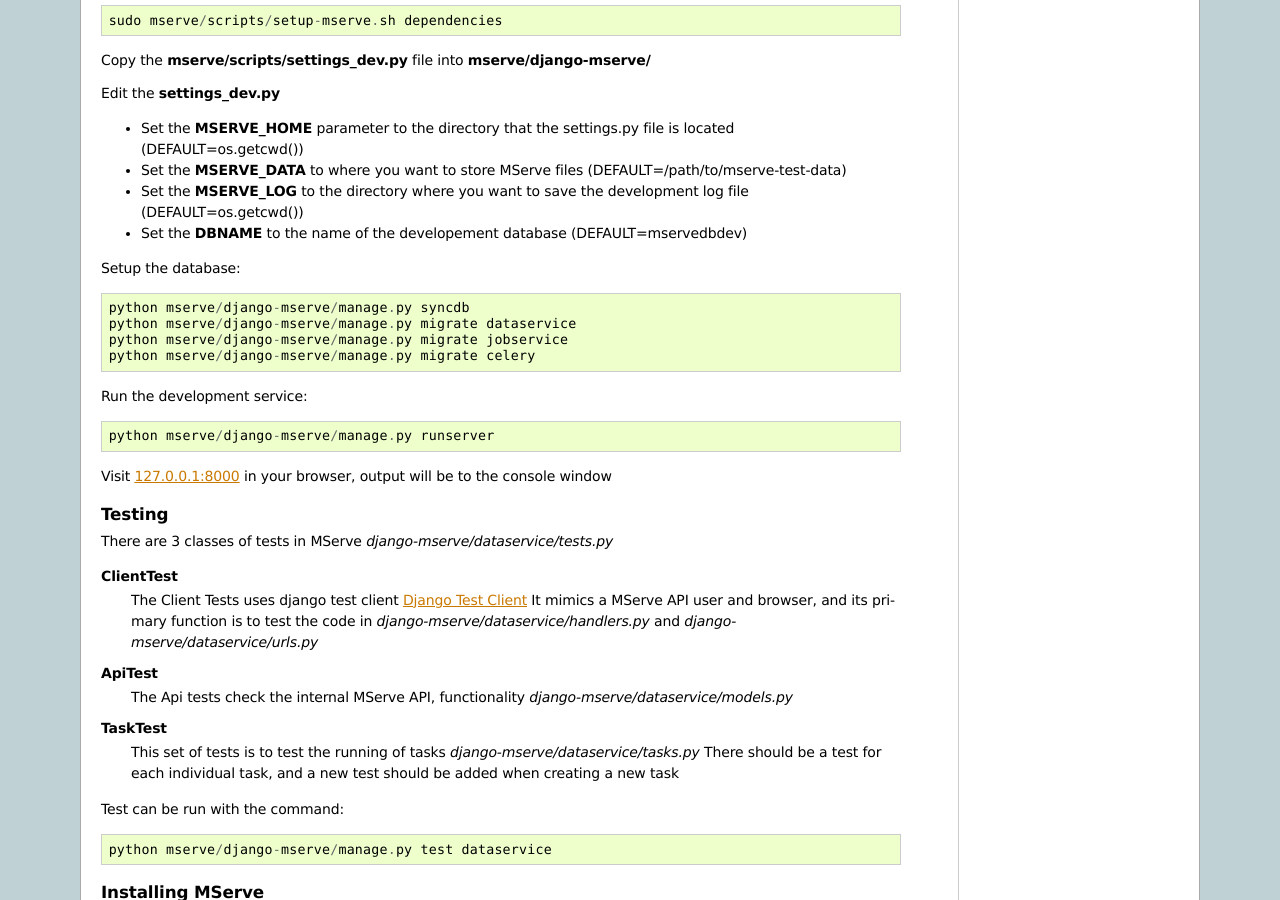
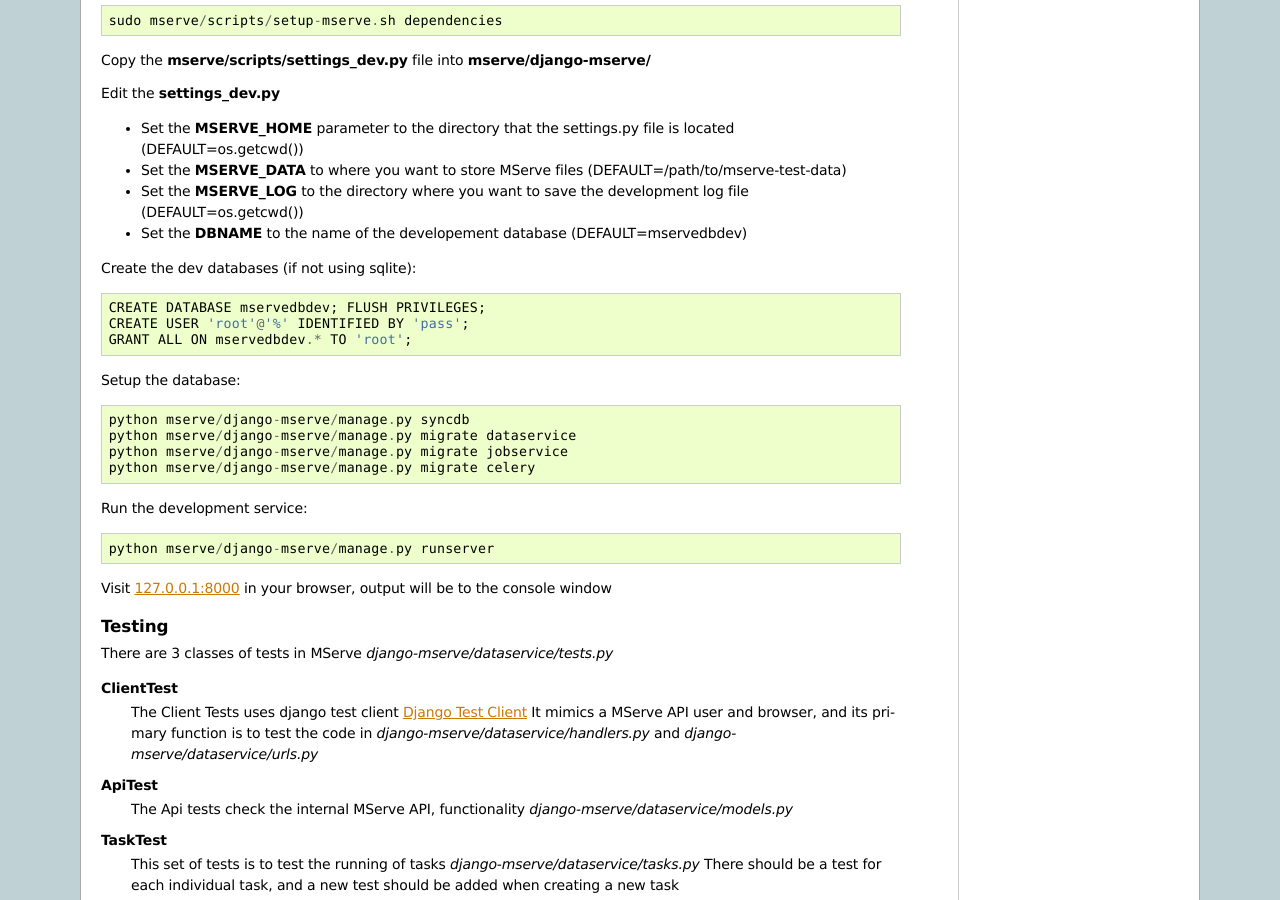
Before and after one commit to mmcardle/MServe, a Sphinx documentation site: the page built from docs/developing.rst, in a window 1280 px wide and 900 px high, scrolled down 5944 px. Built offline with Sphinx 7.4.7, drawn with Linux system fonts in a browser that asks for light colours.

Commit message:
Added creation of mservedbdev

```diff
--- a/docs/developing.rst
+++ b/docs/developing.rst
@@ -254,6 +254,12 @@
 * Set the **MSERVE_LOG** to the directory where you want to save the development log file (DEFAULT=os.getcwd())
 * Set the **DBNAME** to the name of the developement database (DEFAULT=mservedbdev)
 
+Create the dev databases (if not using sqlite)::
+
+ CREATE DATABASE mservedbdev; FLUSH PRIVILEGES;
+ CREATE USER 'root'@'%' IDENTIFIED BY 'pass';
+ GRANT ALL ON mservedbdev.* TO 'root';
+
 Setup the database::
 
   python mserve/django-mserve/manage.py syncdb
```
